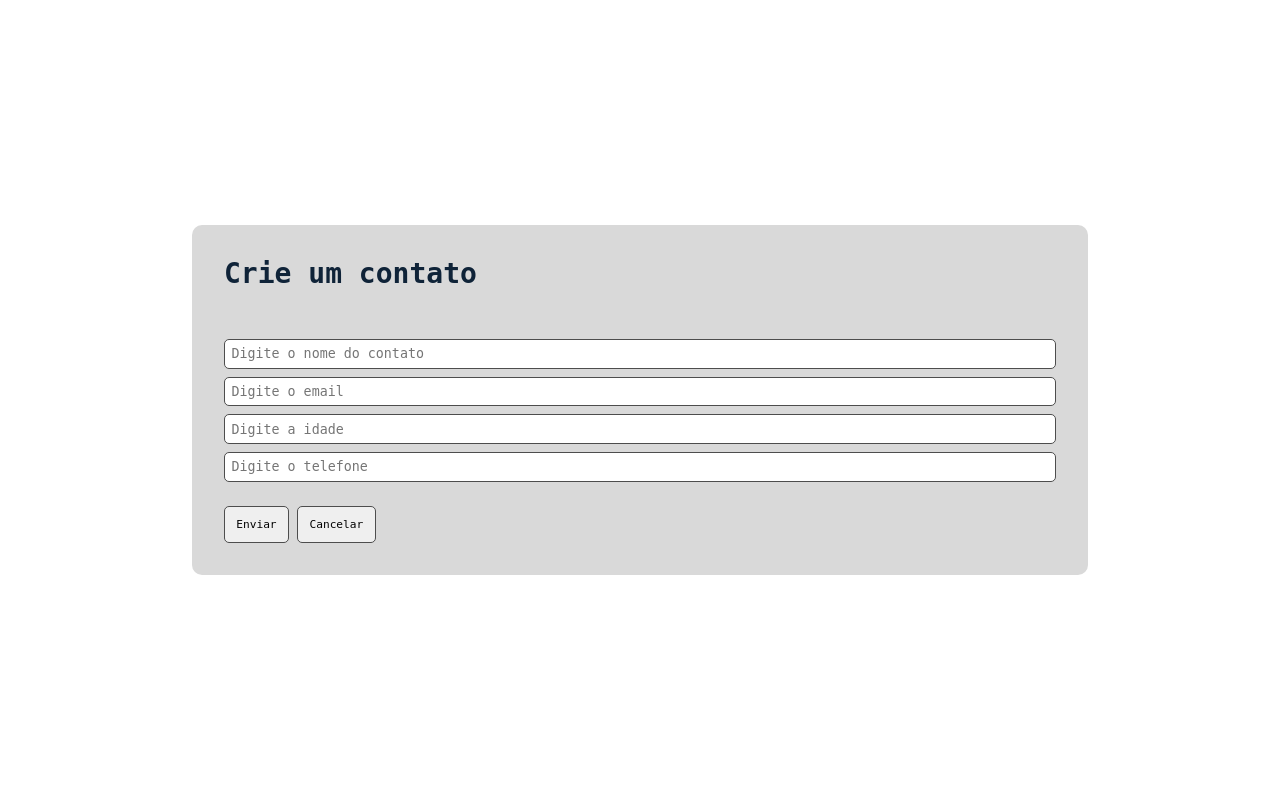
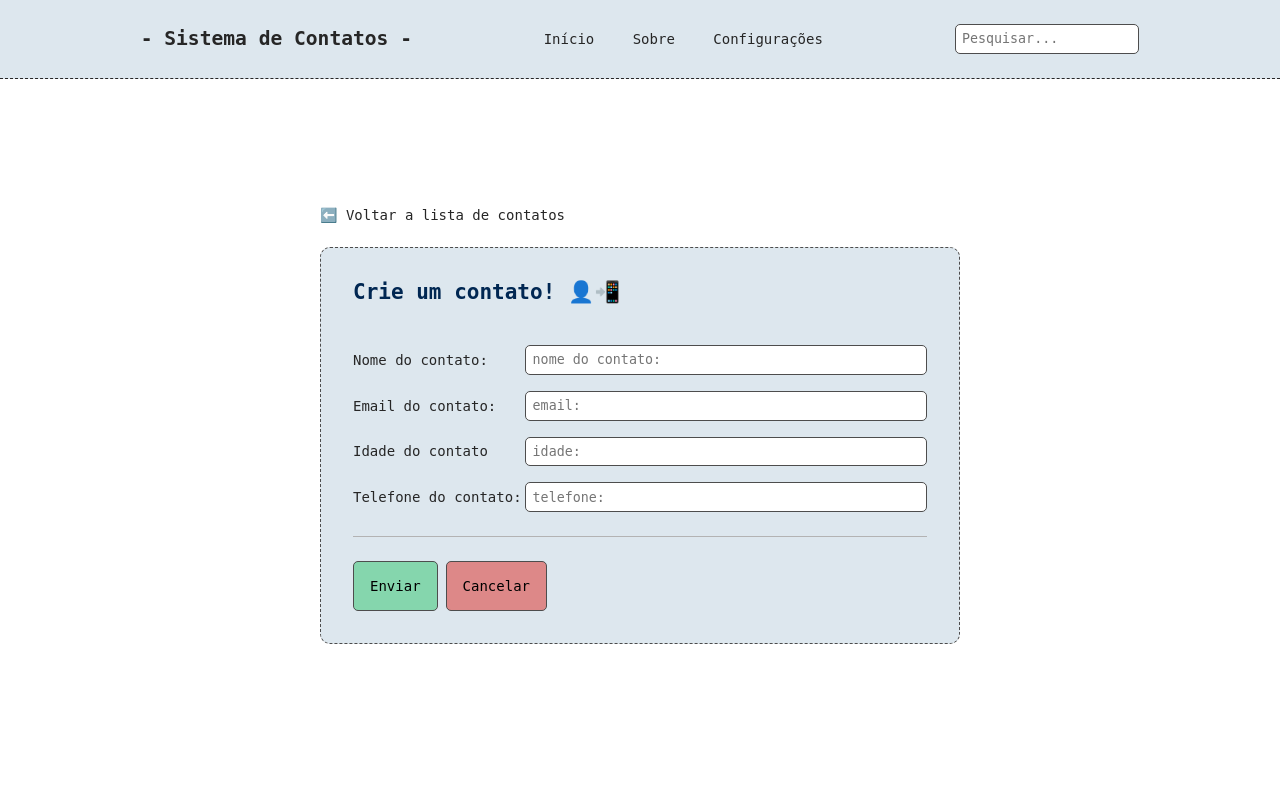
Before and after one commit to AntonyHaro/php-contacts-crud, a PHP site: page /form.html in a window 1280 px wide. Run offline with PHP 8.4, Linux system fonts and the light colour scheme.

Commit message:
melhorias na página inicial e no formulário

```diff
--- a/form.css
+++ b/form.css
@@ -1,12 +1,3 @@
-:root {
-  --text-color: hsl(0, 0%, 15%);
-  --secondary-text-color: hsl(211, 57%, 14%);
-  --border-color: hsl(0, 0%, 30%);
-  --primary-background: hsl(0, 0%, 85%);
-  --contact-background: hsl(0, 0%, 75%);
-  --body-background: hsl(0, 0%, 93%);
-}
-
 body {
   background-color: var(--body-backgroundd);
   height: 100vh;
@@ -14,9 +5,6 @@ body {
   font-size: 14px;
   transition: 0.3;
   color: var(--text-color);
-  display: flex;
-  justify-content: center;
-  align-items: center;
 }
 
 header {
@@ -46,46 +34,101 @@ header input {
   padding: 0.4rem;
 }
 
+main {
+  margin-top: 10%;
+  display: flex;
+  justify-content: center;
+  align-items: center;
+  flex-direction: column;
+}
+
+main section {
+  width: 50%;
+  display: grid;
+  gap: 1.5rem;
+}
+
+.back-menu {
+  text-decoration: none;
+  color: var(--text-color);
+}
+
 form {
-  width: 70%;
+  width: 100%;
   background-color: var(--primary-background);
+  border: 1px dashed var(--border-color);
   padding: 2rem;
   border-radius: 10px;
   display: grid;
   gap: 1.5rem;
 }
 
+form:hover h1{
+  margin-bottom: 5%;
+}
+
 form h1 {
   margin-bottom: 3%;
   color: var(--secondary-text-color);
+  transition: 0.2s;
 }
 
 .input-container {
   display: grid;
-  gap: 0.5rem;
+  gap: 1rem;
 }
 
-input {
+label {
+  width: 100%;
+  display: flex;
+  justify-content: space-between;
+  align-items: center;
+}
+
+.input-container input {
+  min-width: 70%;
   outline: none;
   border: 1px solid var(--border-color);
   border-radius: 5px;
   padding: 0.4rem;
 }
 
-main {
-  margin-top: 5%;
+hr {
+  height: 1px;
+  border: 0;
+  background-color: hsl(0, 0%, 70%);
+}
+
+.button-container {
   display: flex;
-  justify-content: center;
-  align-items: center;
-  flex-direction: column;
-  gap: 2rem;
+  gap: 0.5rem;
 }
 
 button {
   cursor: pointer;
-  padding: 0.7rem;
+  padding: 1rem;
   border: 1px solid var(--border-color);
   border-radius: 5px;
-  font-size: 0.8em;
+  font-size: 1em;
   transition: 0.2s;
 }
+
+button:hover {
+  border-radius: 8px;
+}
+
+.submit-button {
+  background-color: hsl(150, 50%, 68%);
+}
+
+.cancel-button{
+  background-color: hsl(0, 55%, 70%);
+}
+
+.submit-button:hover {
+  background-color: hsl(150, 50%, 60%);
+}
+
+.cancel-button:hover{
+  background-color: hsl(0, 51%, 61%);
+}
--- a/form.html
+++ b/form.html
@@ -5,43 +5,72 @@
         <meta name="viewport" content="width=device-width, initial-scale=1.0" />
         <title>Criar contato</title>
         <link rel="stylesheet" href="reset.css" />
+        <link rel="stylesheet" href="theme.css" />
         <link rel="stylesheet" href="form.css" />
     </head>
     <body>
+        <header>
+            <h1>- Sistema de Contatos -</h1>
+            <nav>
+                <a href="#">Início</a>
+                <a href="#">Sobre</a>
+                <a href="#">Configurações</a>
+            </nav>
+            <input type="text" class="search" placeholder="Pesquisar..." />
+        </header>
+        <main>
+            <section>
+                <a href="index.html" class="back-menu">⬅️ Voltar a lista de contatos</a>
                 <form action="">
-            <h1>Crie um contato</h1>
+                    <h1>Crie um contato! 👤📲</h1>
                     <div class="input-container">
+                        <label for="name"
+                            >Nome do contato:
                             <input
                                 type="text"
                                 name="name"
                                 id="name"
-                    placeholder="Digite o nome do contato"
+                                placeholder="nome do contato:"
                             />
+                        </label>
+                        <label for="email"
+                            >Email do contato:
                             <input
                                 type="email"
                                 name="email"
                                 id="email"
-                    placeholder="Digite o email"
+                                placeholder="email:"
                             />
+                        </label>
+                        <label for="age"
+                            >Idade do contato
                             <input
                                 type="number"
                                 min="0"
                                 name="age"
                                 id="age"
-                    placeholder="Digite a idade"
+                                placeholder="idade:"
                             />
+                        </label>
+                        <label for="tel"
+                            >Telefone do contato:
                             <input
                                 type="tel"
                                 name="tel"
                                 id="tel"
-                    placeholder="Digite o telefone"
+                                placeholder="telefone:"
                             />
+                        </label>
                     </div>
-
+                    <hr />
                     <div class="button-container">
-                <button type="submit">Enviar</button>
-                <button>Cancelar</button>
+                        <button type="submit" class="submit-button">
+                            Enviar
+                        </button>
+                        <button class="cancel-button">Cancelar</button>
                     </div>
                 </form>
+            </section>
+        </main>
     </body>
 </html>
--- a/index.html
+++ b/index.html
@@ -5,7 +5,8 @@
         <meta name="viewport" content="width=device-width, initial-scale=1.0" />
         <title>Início</title>
         <link rel="stylesheet" href="reset.css" />
-        <link rel="stylesheet" href="styles.css" />
+        <link rel="stylesheet" href="theme.css">
+        <link rel="stylesheet" href="home.css" />
     </head>
     <body>
         <header>
--- /dev/null
+++ b/theme.css
@@ -0,0 +1,8 @@
+:root {
+    --text-color: hsl(0, 0%, 15%);
+    --secondary-text-color: hsl(211, 100%, 16%);
+    --border-color: hsl(0, 0%, 30%);
+    --primary-background: hsl(204, 33%, 90%);
+    --contact-background: hsl(204, 33%, 75%);
+    --body-background: hsl(0, 0%, 93%);
+  }
```
Also changed, not shown: home.css (+8 -17 lines). Lines whose indentation alone changed are shown as unchanged.
